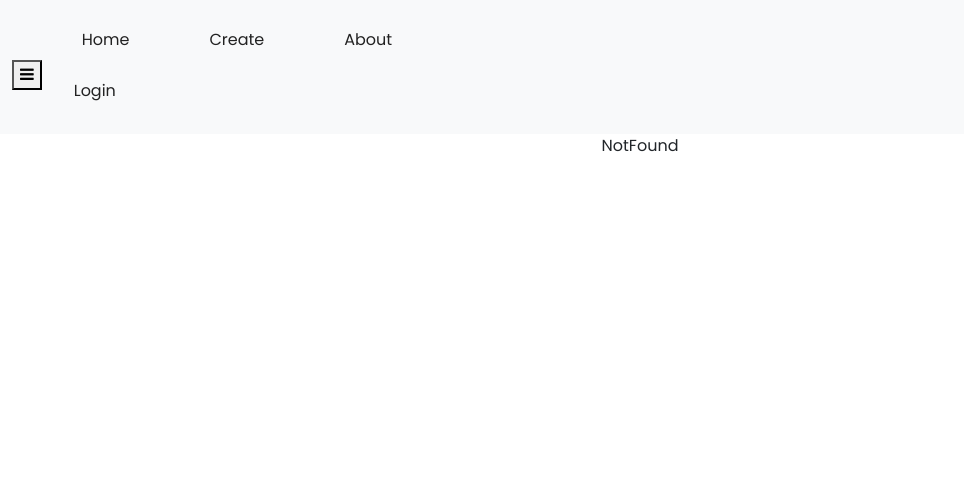
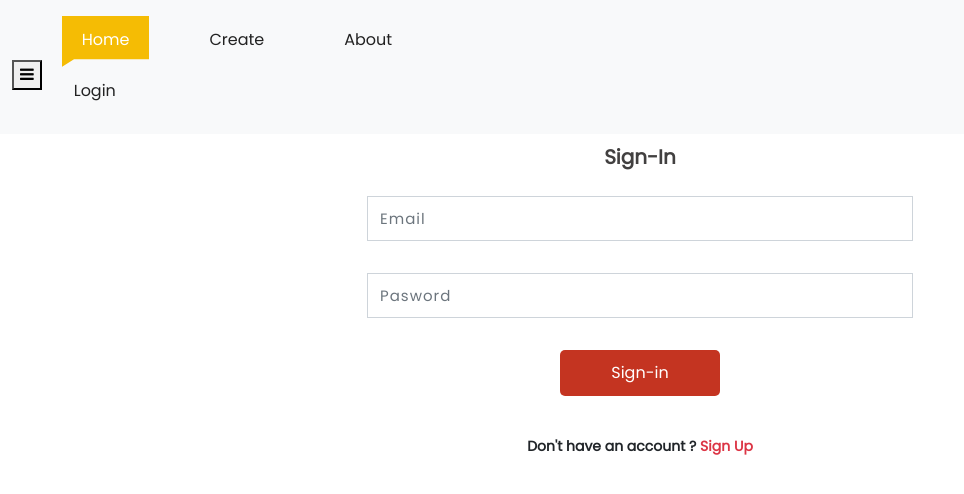
Before and after one commit to MuffinC/Blog, a React (Create React App) app in the folder firebase-blog-app/: page /auth in a window 1280 px wide. Shown: the top 494 px of the page, without its empty margins (0-964 px from the left). Built offline with nearby package versions, Linux system fonts and the light colour scheme.

Commit message:
login
Sign in and sign up form completed + firebase details

```diff
--- a/firebase-blog-app/src/App.js
+++ b/firebase-blog-app/src/App.js
@@ -11,12 +11,13 @@ import AddEditBlog from './pages/AddEditBlog';
 import About from './pages/About';
 import NotFound from './pages/NotFound';
 import Header from './components/Header';
+import Auth from "./pages/Auth";
 
 function App() {
-  const [active, setActive] =useState('home');
+  const [active, setActive] =useState("home");
   return (
     <div className="App">
-      <Header setActive={setActive} axtive={active}/>
+      <Header setActive={setActive} active={active}/>
       <ToastContainer />
       <Routes>
         <Route path="/" element={<Home/>}/>
@@ -24,6 +25,7 @@ function App() {
         <Route path="/create" element={<AddEditBlog/>}/>
         <Route path="/update/:id" element={<AddEditBlog/>}/>
         <Route path="/about" element={<About/>}/>
+        <Route path="/auth" element={<Auth />}/>
         <Route path="*" element={<NotFound/>}/>
 
 
--- a/firebase-blog-app/src/components/Header.js
+++ b/firebase-blog-app/src/components/Header.js
@@ -1,7 +1,7 @@
 import React from 'react'
 import {Link} from "react-router-dom";
-//29:35
-const Header = (active, setActive) => {
+
+const Header = ({active, setActive}) => {
   return (
     <nav className='navbar navbar-extend-lg navbar-light bg-light'>
 
@@ -25,22 +25,42 @@ const Header = (active, setActive) => {
                         <ul className='navbar-nav me-auto mb-2 mb-lg-0' id="navbarSupportedContent">
                             <Link to="/" style={{textDecoration: "none"}}>
                             <li
-                            className={`nav-item nav-link ${active==="home" ? "active":""}`}
-                            onClick={()=>setActive("home")}
+                            className={`nav-item nav-link ${
+                            active === "home" ? "active": ""}`}
+                            onClick={() => setActive("home")}
                             >
+                                Home</li>
+                            </Link>
 
-                                Home</li>
+                            <Link to="/create" style={{textDecoration: "none"}}>
+                            <li
+                            className={`nav-item nav-link ${
+                            active === "create" ? "active": ""}`}
+                            onClick={() => setActive("create")}
+                            >
+                                Create</li>
+                            </Link>
 
+                            <Link to="/about" style={{textDecoration: "none"}}>
+                            <li
+                            className={`nav-item nav-link ${
+                            active === "about" ? "active": ""}`}
+                            onClick={() => setActive("about")}
+                            >
+                                About</li>
                             </Link>
-                            <li className='nav-item nav-link'>Create</li>
-                            <li className='nav-item nav-link'>About</li>
-
 
                         </ul>
                         <div className='row g-3'>
                             <ul className='navbar-nav me-auto mb-2 mb-lg-0' >
-                                <li className='nav-item nav-link'>Login</li>
-
+                            <Link to="/auth" style={{textDecoration: "none"}}>
+                            <li
+                            className={`nav-item nav-link ${
+                            active === "login" ? "active": ""}`}
+                            onClick={() => setActive("login")}
+                            >
+                                Login</li>
+                            </Link>
 
 
                             </ul>
--- a/firebase-blog-app/src/pages/Auth.js
+++ b/firebase-blog-app/src/pages/Auth.js
@@ -1,8 +1,128 @@
-import React from 'react'
+import React, {useState} from 'react'
 
+const initialState ={
+    firstName: "",
+    lastName: "",
+    email:"",
+    password: "",
+    confirmPassword: ""
+}
 const Auth = () => {
+  const [state, setState] = useState(initialState);
+  const [signUp, setSignUp] =useState(false);
+
+  const {email, password, firstName, lastName, confirmPassword} = state;
+
+  const handleChange =(e) => {
+    setState({...state, [e.target.name]: e.target.value})
+  }
   return (
-    <div>Auth</div>
+    <div className="container-fluid mb-4">
+      <div className='container'>
+        <div className='col-12 text-center'>
+          <div className='text-center heading py-2'>
+            {!signUp ? "Sign-In" : "Sign-Up"}
+          </div>
+        </div>
+        < div className="row h-100 justify-content-center allign-items-center">
+          <div className='col-10 col-md-8 col-lg-6'>
+            <form className='row'>
+              {signUp && (
+                <>
+                <div className='col-6 py-3'>
+                <input type='email'
+                className='form-control input-text-box'
+                placeholder='First Name'
+                name='firstName'
+                value={firstName}
+                onChange={handleChange} />
+                </div>
+                <div className='col-6 py-3'>
+                <input type='email'
+                className='form-control input-text-box'
+                placeholder='Last Name'
+                name='lastName'
+                value={lastName}
+                onChange={handleChange} />
+                </div>
+                </>
+              )}
+              <div className='col-12 py-3'>
+                <input type='email'
+                className='form-control input-text-box'
+                placeholder='Email'
+                name='email'
+                value={email}
+                onChange={handleChange} />
+                </div>
+                <div className='col-12 py-3'>
+                <input type='password'
+                className='form-control input-text-box'
+                placeholder='Pasword'
+                name='password'
+                value={password}
+                onChange={handleChange} />
+                </div>
+                {signUp && (
+                    <div className='col-12 py-3'>
+                      <input type='password'
+                      className='form-control input-text-box'
+                      placeholder='Confirm Pasword'
+                      name='confirmPassword'
+                      value={confirmPassword}
+                      onChange={handleChange} />
+                    </div>
+
+                )}
+
+
+
+                <div className="col-12 py-3 text-center">
+                  <button className={`btn ${!signUp ?"btn-sign-in":"btn-sign-up"}`}
+                  type='submit'>
+                    {!signUp ?"Sign-in" : "Sign-up"}
+                  </button>
+                </div>
+            </form>
+            <div>
+              {!signUp ? (
+                <>
+                <div className='text-center justify-content-center mt-2 pt-2'>
+                  <p className='small fw-bold mt-2 pt- mb-0'>
+                    Don't have an account ?&nbsp;
+                    <span className='link-danger'
+                    style={{textDecoration: "none", cursor:"pointer"}}
+                    onClick={()=> setSignUp(true)}
+                    >
+                      Sign Up
+                    </span>
+                  </p>
+                </div>
+
+                </>
+              ):(
+                <>
+                <div className='text-center justify-content-center mt-2 pt-2'>
+                  <p className='small fw-bold mt-2 pt- mb-0'>
+                    Already have an account ?&nbsp;
+                    <span  style={{
+                      textDecoration: "none",
+                      cursor:"pointer",
+                      color:"#298af2"}}
+                    onClick={()=> setSignUp(false)}
+                    >
+                      Sign in
+                    </span>
+                  </p>
+                </div>
+                </>
+              )}
+            </div>
+          </div>
+        </div>
+      </div>
+
+    </div>
   )
 }
 
--- a/firebase-blog-app/src/style.scss
+++ b/firebase-blog-app/src/style.scss
@@ -88,3 +88,85 @@ $yellow:#f5bc04;
  flex-direction: row !important;
  cursor: pointer;
 }
+
+//form
+.heading {
+    font-size: 20px;
+	color: #424040;
+    font-weight: 600;
+}
+
+.input-text-box {
+    @include border-radius(0!important);
+	font-size: 15px!important;
+	height: 45px!important;
+	letter-spacing: 1px!important;
+}
+
+.form-control:focus {
+    box-shadow: none !important;
+    border-color: $yellow !important;
+}
+
+.btn-sign-in {
+    background: #c43421!important;
+    @include border-radius(0!important);
+	color: #fff!important;
+	padding: 10px 50px!important;
+    border-radius: 5px !important;
+}
+
+.btn-sign-up {
+    background: #4287f5!important;
+    @include border-radius(0!important);
+	color: #fff!important;
+	padding: 10px 50px!important;
+    border-radius: 5px !important;
+}
+
+.blog-form input:focus {
+    border-color: $yellow !important;
+}
+
+.description-box {
+    @include border-radius(0!important);
+	height: 150px;
+	resize: none;
+	padding-top: 20px!important;
+	letter-spacing: 1px!important;
+}
+
+.btn-add {
+    background: #bf7034 !important;
+	@include border-radius(0!important);
+	color: #fff!important;
+	padding: 10px 50px!important;
+}
+
+
+.react-tag-input {
+    height: 45px !important;
+}
+
+.react-tag-input:focus {
+    border-color: $yellow !important;
+}
+
+.catg-dropdown {
+    width: 100%;
+    border-radius: 4px;
+    height: 45px;
+    color: #806a78;
+  }
+
+  .catg-dropdown:focus {
+      outline: none !important;
+      border-color: $yellow;
+  }
+
+  .trending {
+      float: left;
+      color: #806a78;
+      font-size: 18px;
+      margin: auto;
+  }
```
Also changed, not shown: firebase-blog-app/src/firebase.js (+21 -0 lines).
